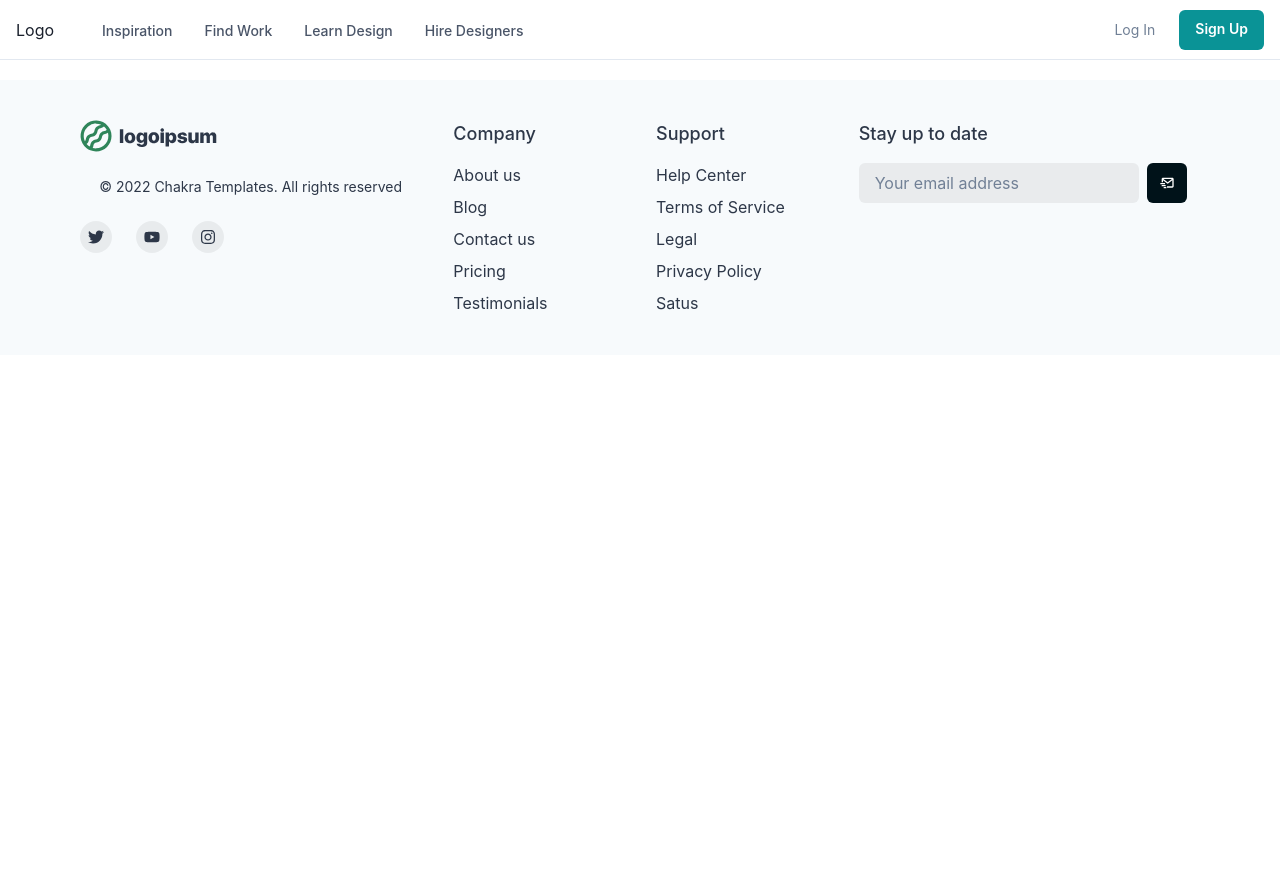
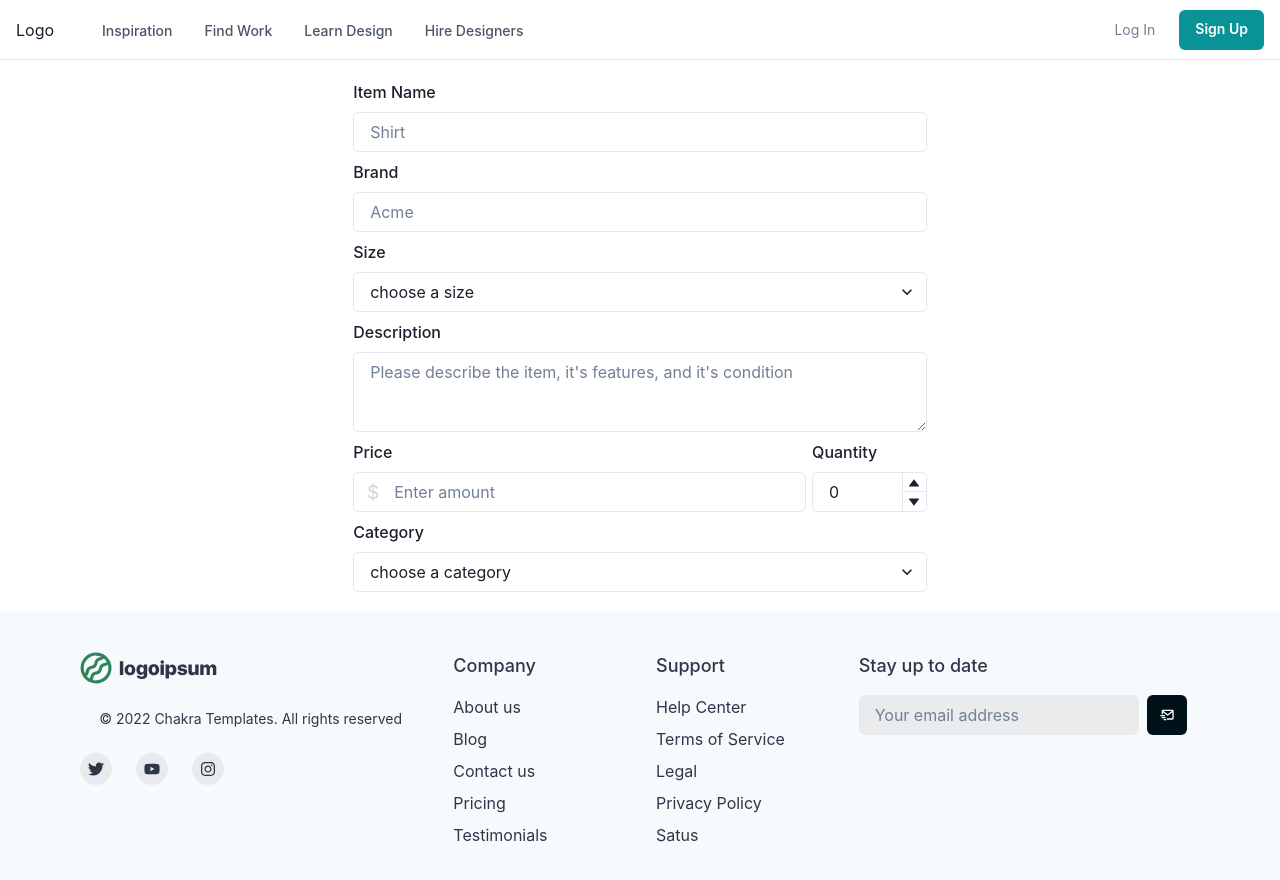
Before and after one commit to olivelliott/hand-me-up, a React (Create React App) app in the folder client/: page /submit-product in a window 1280 px wide. Shown: the top 880 px of the page. Before the commit the page ends 800 px from the top, so only its background shows below. Built offline with nearby package versions, Linux system fonts and the light colour scheme.

Commit message:
add fields for product form

```diff
--- a/client/src/pages/SubmitProduct.js
+++ b/client/src/pages/SubmitProduct.js
@@ -1,9 +1,97 @@
 import React from "react";
+
+import {
+  Box,
+  Flex,
+  Spacer,
+  FormControl,
+  FormLabel,
+  FormErrorMessage,
+  FormHelperText,
+  Input,
+  InputGroup,
+  InputLeftElement,
+  InputRightElement,
+  Select,
+  Textarea,
+  NumberInput,
+  NumberInputField,
+  NumberInputStepper,
+  NumberIncrementStepper,
+  NumberDecrementStepper,
+} from '@chakra-ui/react'
+import { Form } from "react-router-dom";
 
 export default function SubmitProduct () {
   return (
-    <div>
+    <form>
+      <FormControl mb='2'>
+        <FormLabel>Item Name</FormLabel>
+        <Input type='text' placeholder='Shirt'/>
+      </FormControl>
 
-    </div>
+      <FormControl mb='2'>
+        <FormLabel>Brand</FormLabel>
+        <Input type='text' placeholder='Acme'/>
+      </FormControl>
+
+      <FormControl mb='2'>
+        <FormLabel>Size</FormLabel>
+        <Select placeholder='choose a size'>
+          <option value='xs'>XS</option>
+          <option value='s'>S</option>
+          <option value='m'>M</option>
+          <option value='lg'>LG</option>
+          <option value='xl'>XL</option>
+          <option value='xxl'>XXL</option>
+          <option value='xxxl'>XXXL</option>
+        </Select>
+      </FormControl>
+
+      <FormControl mb='2'>
+        <FormLabel>Description</FormLabel>
+        <Textarea
+          placeholder="Please describe the item, it's features, and it's condition"></Textarea>
+      </FormControl>
+
+      <FormControl mb='2'>
+        <Box>
+          <Flex >
+            <Box width="79%">
+              <FormLabel>Price</FormLabel>
+              <InputGroup>
+                <InputLeftElement
+                  pointerEvents='none'
+                  color='gray.300'
+                  fontSize='1.2em'
+                  children='$'
+                />
+                <Input placeholder='Enter amount' />
+              </InputGroup>
+            </Box>
+            <Spacer />
+            <Box width="20%">
+              <FormLabel>Quantity</FormLabel>
+              <NumberInput defaultValue={0} min={1}>
+                <NumberInputField />
+                <NumberInputStepper>
+                  <NumberIncrementStepper />
+                  <NumberDecrementStepper />
+                </NumberInputStepper>
+              </NumberInput>
+            </Box>
+          </Flex>
+        </Box>
+      </FormControl>
+
+      <FormControl mb='2'>
+        <FormLabel>Category</FormLabel>
+        <Select placeholder='choose a category'>
+          <option value='men'>Men's</option>
+          <option value='women'>Women's</option>
+        </Select>
+      </FormControl>
+
+    </form>
   )
 }
```
